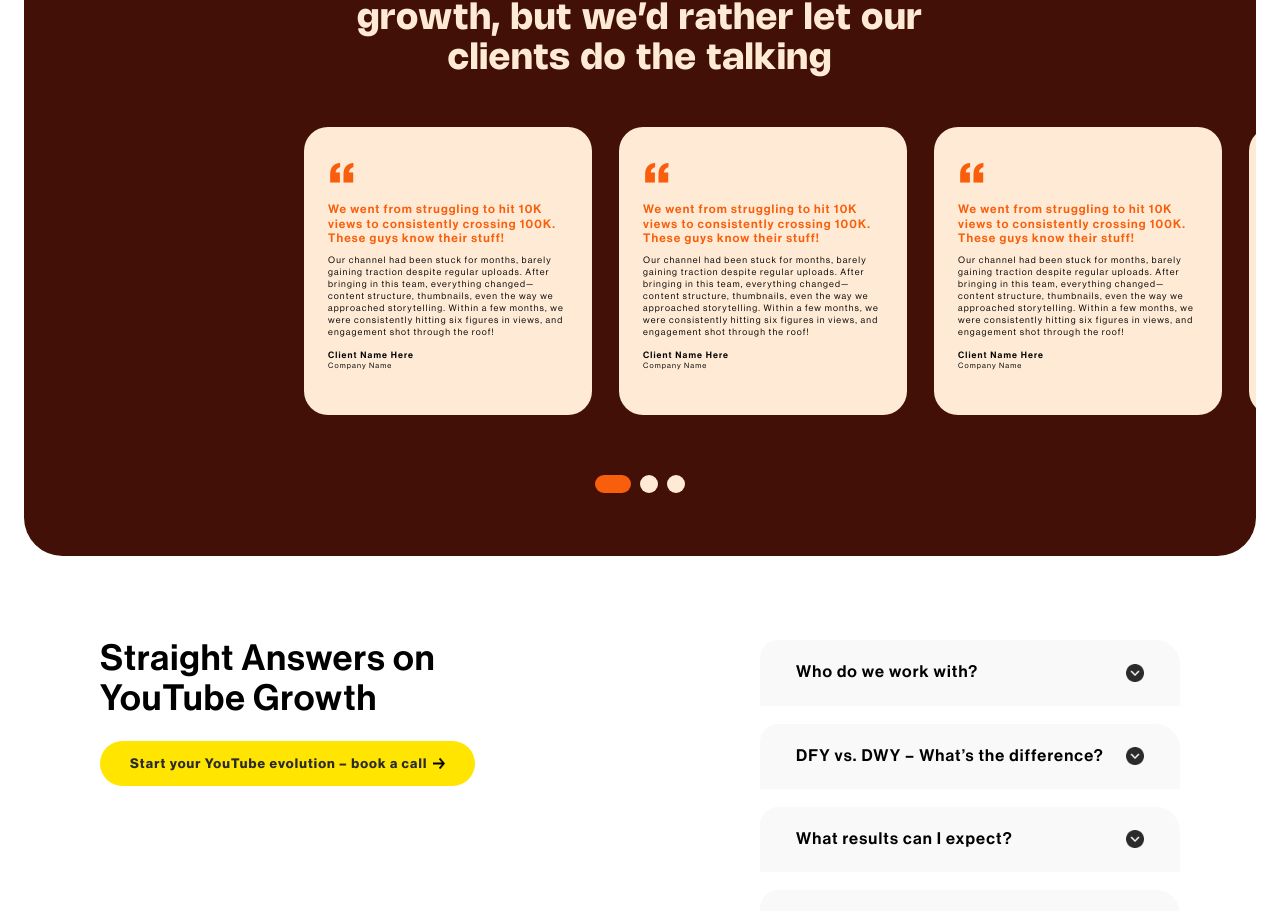
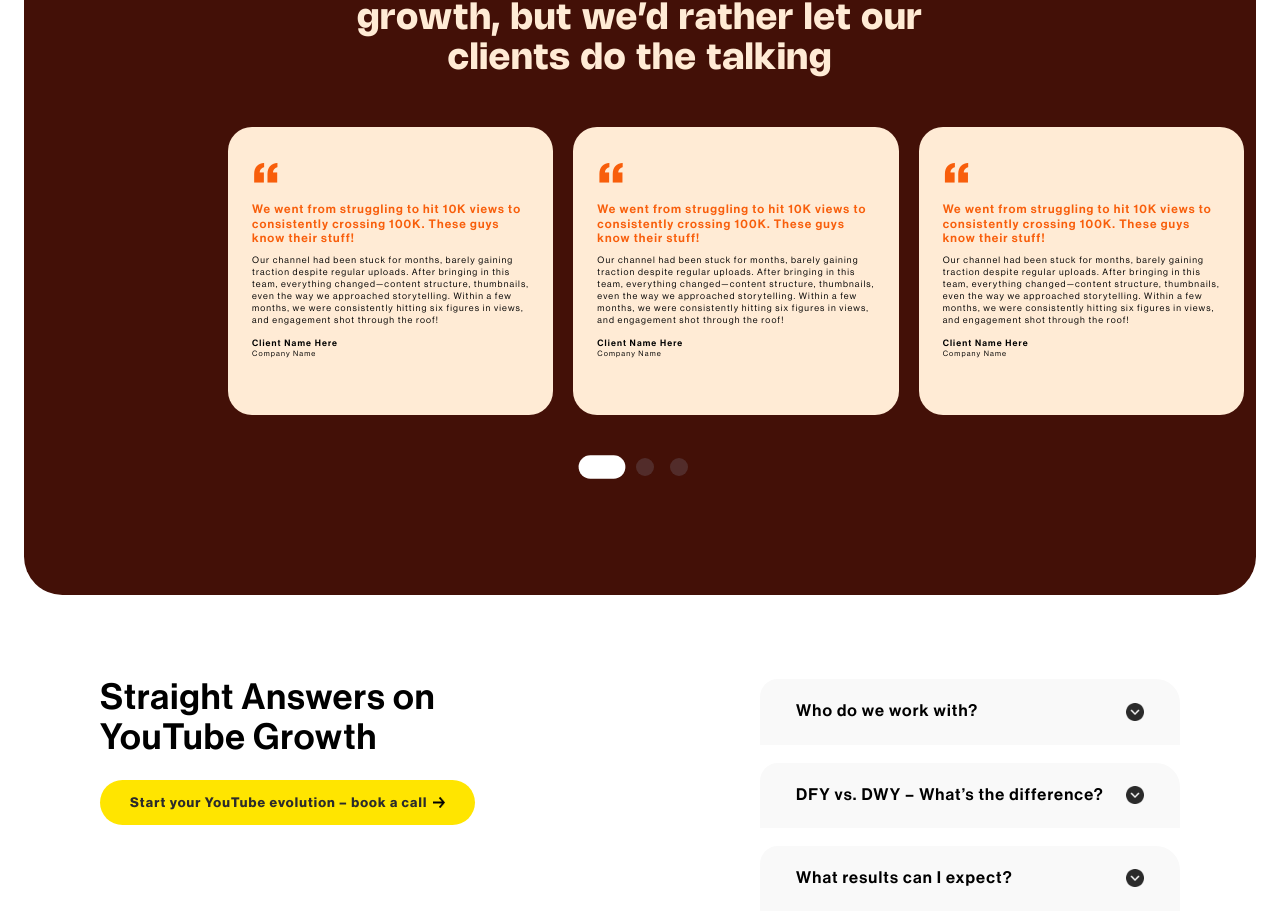
Before and after one commit to A-Coder02/born-21-website, a React (Vite) app: page / in a window 1280 px wide. Shown: the part 3731-4642 px from the top of the page. Built offline with nearby package versions, Linux system fonts and the light colour scheme; a web font is replaced by a local one.

Commit message:
Carousel issue resolved

```diff
--- /dev/null
+++ b/src/components/layout-ui/carousel/Carousel.jsx
@@ -0,0 +1,129 @@
+import { Swiper, SwiperSlide } from "swiper/react";
+import { Pagination } from "swiper/modules";
+import "swiper/css";
+import "swiper/css/pagination";
+import CarouselCard from "./CarouselCard"; // Import sub-component
+
+const testimonials = [
+    {
+        text: "We went from struggling to hit 10K views to consistently crossing 100K. These guys know their stuff!",
+        description: "Our channel had been stuck for months, barely gaining traction despite regular uploads...",
+        client: "Client Name Here",
+        company: "Company Name",
+    },
+    {
+        text: "Amazing team! They helped us grow beyond expectations.",
+        description: "With their strategies, we saw a 200% increase in engagement...",
+        client: "John Doe",
+        company: "Tech Solutions Inc.",
+    }, {
+        text: "We went from struggling to hit 10K views to consistently crossing 100K. These guys know their stuff!",
+        description: "Our channel had been stuck for months, barely gaining traction despite regular uploads...",
+        client: "Client Name Here",
+        company: "Company Name",
+    },
+    {
+        text: "Amazing team! They helped us grow beyond expectations.",
+        description: "With their strategies, we saw a 200% increase in engagement...",
+        client: "John Doe",
+        company: "Tech Solutions Inc.",
+    }, {
+        text: "We went from struggling to hit 10K views to consistently crossing 100K. These guys know their stuff!",
+        description: "Our channel had been stuck for months, barely gaining traction despite regular uploads...",
+        client: "Client Name Here",
+        company: "Company Name",
+    },
+    {
+        text: "Amazing team! They helped us grow beyond expectations.",
+        description: "With their strategies, we saw a 200% increase in engagement...",
+        client: "John Doe",
+        company: "Tech Solutions Inc.",
+    }, {
+        text: "We went from struggling to hit 10K views to consistently crossing 100K. These guys know their stuff!",
+        description: "Our channel had been stuck for months, barely gaining traction despite regular uploads...",
+        client: "Client Name Here",
+        company: "Company Name",
+    },
+    {
+        text: "Amazing team! They helped us grow beyond expectations.",
+        description: "With their strategies, we saw a 200% increase in engagement...",
+        client: "John Doe",
+        company: "Tech Solutions Inc.",
+    }, {
+        text: "We went from struggling to hit 10K views to consistently crossing 100K. These guys know their stuff!",
+        description: "Our channel had been stuck for months, barely gaining traction despite regular uploads...",
+        client: "Client Name Here",
+        company: "Company Name",
+    },
+    {
+        text: "Amazing team! They helped us grow beyond expectations.",
+        description: "With their strategies, we saw a 200% increase in engagement...",
+        client: "John Doe",
+        company: "Tech Solutions Inc.",
+    }, {
+        text: "We went from struggling to hit 10K views to consistently crossing 100K. These guys know their stuff!",
+        description: "Our channel had been stuck for months, barely gaining traction despite regular uploads...",
+        client: "Client Name Here",
+        company: "Company Name",
+    },
+    {
+        text: "Amazing team! They helped us grow beyond expectations.",
+        description: "With their strategies, we saw a 200% increase in engagement...",
+        client: "John Doe",
+        company: "Tech Solutions Inc.",
+    }, {
+        text: "We went from struggling to hit 10K views to consistently crossing 100K. These guys know their stuff!",
+        description: "Our channel had been stuck for months, barely gaining traction despite regular uploads...",
+        client: "Client Name Here",
+        company: "Company Name",
+    },
+    {
+        text: "Amazing team! They helped us grow beyond expectations.",
+        description: "With their strategies, we saw a 200% increase in engagement...",
+        client: "John Doe",
+        company: "Tech Solutions Inc.",
+    }, {
+        text: "We went from struggling to hit 10K views to consistently crossing 100K. These guys know their stuff!",
+        description: "Our channel had been stuck for months, barely gaining traction despite regular uploads...",
+        client: "Client Name Here",
+        company: "Company Name",
+    },
+    {
+        text: "Amazing team! They helped us grow beyond expectations.",
+        description: "With their strategies, we saw a 200% increase in engagement...",
+        client: "John Doe",
+        company: "Tech Solutions Inc.",
+    },
+];
+
+const Carousel = ({ theme, list = [] }) => {
+    return (
+        <div className="mb-20">
+            <Swiper
+                className="!pl-64 h-[30rem]"
+                modules={[Pagination]}
+                pagination={{
+                    clickable: true,
+                    renderBullet: (index, className) => {
+                        return `<span class="${className} custom-bullet"></span>`;
+                    },
+                }}
+                spaceBetween={20}
+                slidesPerView={3}
+                breakpoints={{
+                    320: { slidesPerView: 1 },
+                    768: { slidesPerView: 2 },
+                    1024: { slidesPerView: 3 },
+                }}
+            >
+                {list.map((card, index) => (
+                    <SwiperSlide key={index}>
+                        <CarouselCard theme={theme} card={card} />
+                    </SwiperSlide>
+                ))}
+            </Swiper>
+        </div>
+    );
+};
+
+export default Carousel;
--- /dev/null
+++ b/src/components/layout-ui/carousel/CarouselCard.jsx
@@ -0,0 +1,17 @@
+import Typography from "../../common/Typography";
+
+const CarouselCard = ({ theme = {}, card, className = '', style = null }) => {
+    return <article style={style} className={`${theme?.cardClassName?.container} py-5 px-8 rounded-4xl flex-[0_0_24rem] min-h-96 ${className} transition-all duration-[1000ms] ease-[cubic-bezier(0.25,1.25,0.5,1)]`}>
+        <Typography component={'div'} className={'h-20 text-[5rem] font-black ' + theme?.cardClassName?.title} >“</Typography>
+        <Typography className={'font-medium mb-3 ' + theme?.cardClassName?.title}>{card?.title}</Typography>
+        <Typography variant='sm' className='mb-4 !leading-4'>{card?.content}</Typography>
+        <div className="flex gap-3 items-center">
+            <div className="">
+                <Typography variant='sm' className='font-medium' >{card?.client?.name}</Typography>
+                <Typography className='text-[0.625rem]' >{card?.client?.company}</Typography>
+            </div>
+        </div>
+    </article>
+}
+
+export default CarouselCard;
--- a/src/index.css
+++ b/src/index.css
@@ -267,3 +267,36 @@ p {
     font-size: 16px;
   }
 }
+
+
+/* Carousel--start */
+.swiper-pagination-bullet {
+  width: 10px;
+  height: 10px;
+  background: red;
+  /* Inactive color */
+  opacity: 0.5;
+  transition: all 0.3s ease;
+}
+
+
+.custom-bullet {
+  border-radius: 50%;
+  @apply !bg-slate-400;
+  @apply !h-6 !w-6 !cursor-pointer !rounded-full !transition-all !mr-4
+}
+
+/* Carousel--end */
+
+.swiper-pagination-bullet-active {
+  background: white !important;
+  @apply !w-12;
+  /* Active color */
+  opacity: 1;
+  transform: scale(1.3);
+}
+
+.swiper-pagination {
+  /* bottom: -0.5rem !important; */
+  /* Adjust spacing */
+}
--- a/src/pages/Home/TestimonialSection.jsx
+++ b/src/pages/Home/TestimonialSection.jsx
@@ -3,6 +3,7 @@ import Section from '../../components/layout-ui/Section'
 import Typography from '../../components/common/Typography'
 import Headline from '../../components/common/Headline';
 import testimonials from '../../data/testimonials';
+import Carousel from '../../components/layout-ui/carousel/Carousel';
 // import useDragDirection from '../../hooks/useDragDirection';
 
 const TestimonialSection = ({
@@ -25,13 +26,18 @@ const TestimonialSection = ({
 
     const { small, headline, list } = testimonials
 
+    // return <Carousel />
+
     return (
         <Section>
             <div className={`${theme.bgClassName} px-4 pt-28 pb-16 rounded-[3.2rem] mb-28 overflow-x-hidden`}>
                 <div className="max-w-[56rem] mx-auto" id='carousel'>
                     <Typography variant='lg' className={`${theme.chipClassName} mb-8 py-3 px-12 text-center rounded-4xl max-w-fit mx-auto uppercase font-medium`} >{small}</Typography>
                     <Headline className={`${theme.headlineClassName} text-center !font-bold mb-16`} >{headline}</Headline>
-                    <div className="relative flex gap-9 overflow-x-hidden- mb-20">
+                </div>
+
+                <Carousel theme={theme} list={list} />
+                {/* <div className="relative flex gap-9 overflow-x-hidden- mb-20">
                     {list.map((card, _index) =>
                         <TestimonialCard theme={theme} style={{
                             // left: `-${(_index || 1) * 384 * index}px`,
@@ -40,9 +46,8 @@ const TestimonialSection = ({
                         }}
                             className={`relative`} key={card.id} card={card} />
                     )}
-                    </div>
-                    <CarouselSlider sliderClassName={theme.sliderClassName} length={length} index={index} onClick={setIndex} />
-                </div>
+                </div> */}
+                {/* <CarouselSlider sliderClassName={theme.sliderClassName} length={length} index={index} onClick={setIndex} /> */}
             </div>
         </Section>
     )
```
Lines whose indentation alone changed are shown as unchanged.
